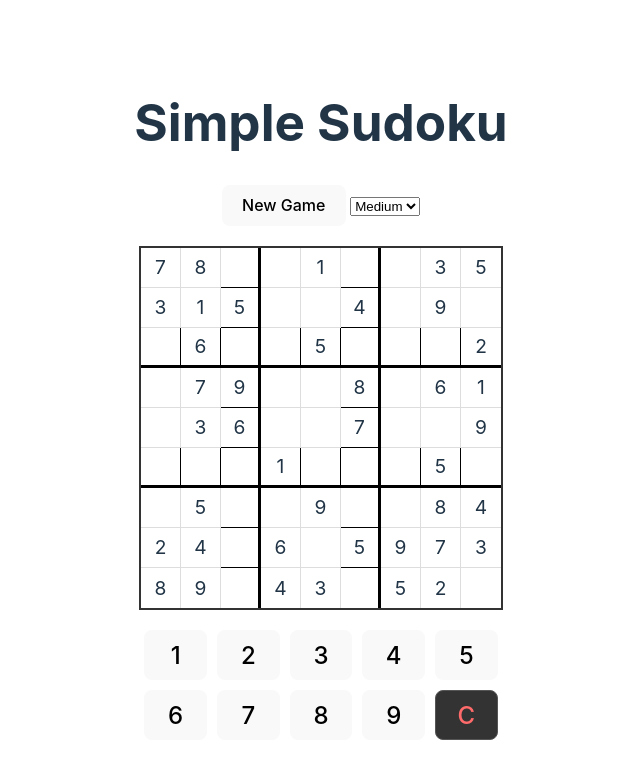
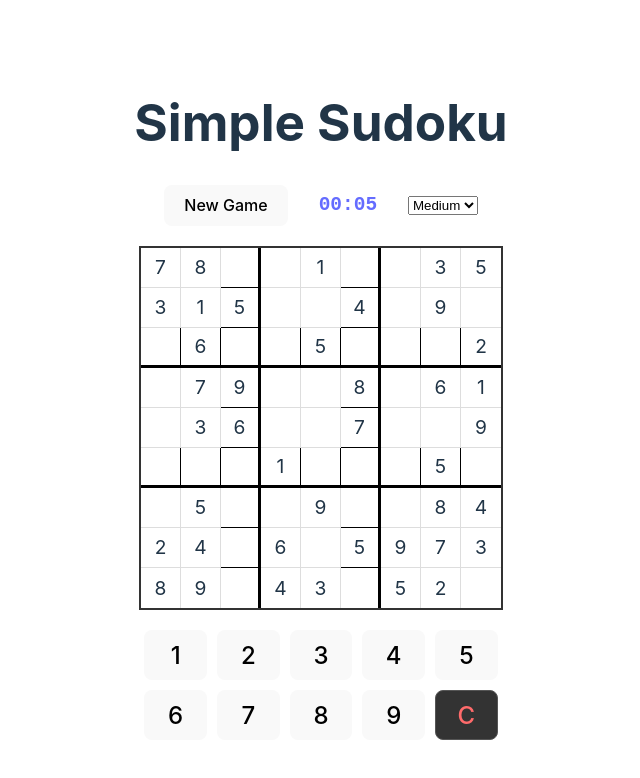
Before and after one commit to thechaos16/simple-sudoku, a website built with Vite: page index.html in a window 1280 px wide. Shown: the whole page, without its empty margins (319-959 px from the left). Built offline with nearby package versions, Linux system fonts and the light colour scheme.

Commit message:
add timer

```diff
--- a/index.html
+++ b/index.html
@@ -15,6 +15,7 @@
     <h1>Simple Sudoku</h1>
     <div class="controls">
       <button id="generate-btn">New Game</button>
+      <div id="timer">00:00</div>
       <select id="difficulty">
         <option value="0">Easy</option>
         <option value="1" selected>Medium</option>
--- a/src/main.js
+++ b/src/main.js
@@ -13,12 +13,41 @@ generateBtn.addEventListener('click', startNewGame);
 let currentSolution = [];
 let selectedCell = null;
 
+// Timer State
+let startTime;
+let timerInterval;
+
+function startTimer() {
+  clearInterval(timerInterval);
+  startTime = Date.now();
+  const timerElement = document.getElementById('timer');
+
+  timerInterval = setInterval(() => {
+    const elapsed = Math.floor((Date.now() - startTime) / 1000);
+    timerElement.textContent = formatTime(elapsed);
+  }, 1000);
+
+  // Initialize immediately
+  timerElement.textContent = "00:00";
+}
+
+function stopTimer() {
+  clearInterval(timerInterval);
+}
+
+function formatTime(seconds) {
+  const mins = Math.floor(seconds / 60).toString().padStart(2, '0');
+  const secs = (seconds % 60).toString().padStart(2, '0');
+  return `${mins}:${secs}`;
+}
+
 function startNewGame() {
   const difficulty = parseInt(difficultySelect.value);
   const { puzzle, solution } = generator.generatePuzzle(difficulty);
   currentSolution = solution;
   selectedCell = null; // Reset selection
   renderBoard(puzzle);
+  startTimer();
 }
 
 function checkWin() {
@@ -46,9 +75,11 @@ function checkWin() {
   }
 
   if (isFull && isCorrect) {
+    stopTimer();
+    const elapsedTime = document.getElementById('timer').textContent;
     // Small delay to let the UI update the last number
     setTimeout(() => {
-      alert('Congratulations! You solved the Sudoku!');
+      alert(`Congratulations! You solved the Sudoku in ${elapsedTime}!`);
     }, 100);
   } else if (isFull && !isCorrect) {
     setTimeout(() => {
--- a/src/style.css
+++ b/src/style.css
@@ -35,6 +35,19 @@ h1 {
 
 .controls {
   margin-bottom: 20px;
+  display: flex;
+  justify-content: center;
+  align-items: center;
+  gap: 20px;
+}
+
+#timer {
+  font-family: monospace;
+  font-size: 1.5em;
+  font-weight: bold;
+  min-width: 80px;
+  color: #646cff;
+  /* Match theme color */
 }
 
 button {
```
